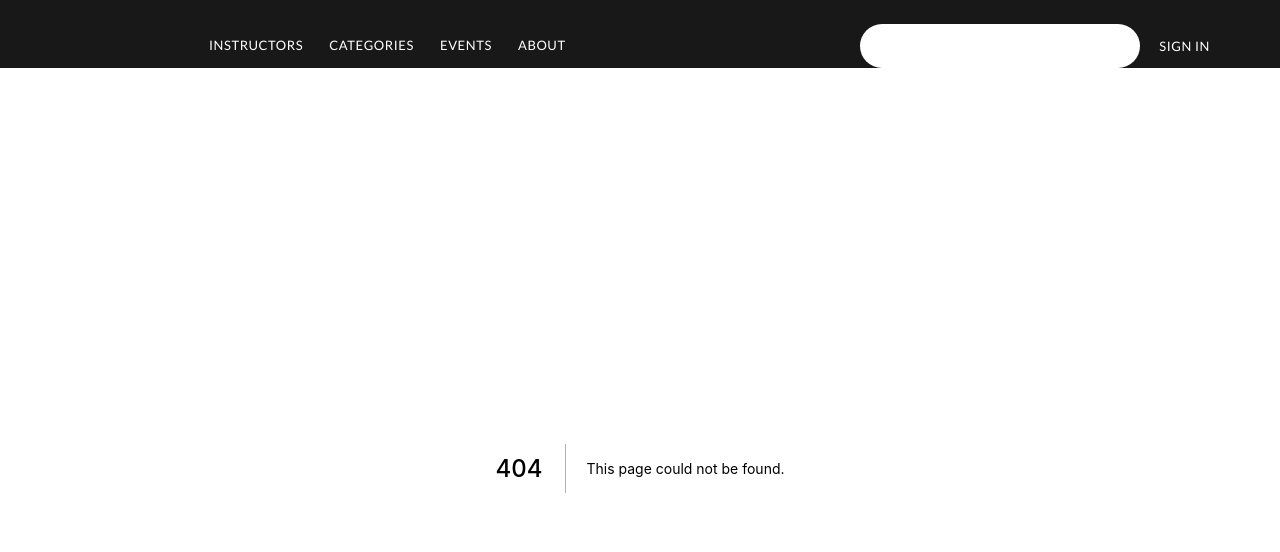
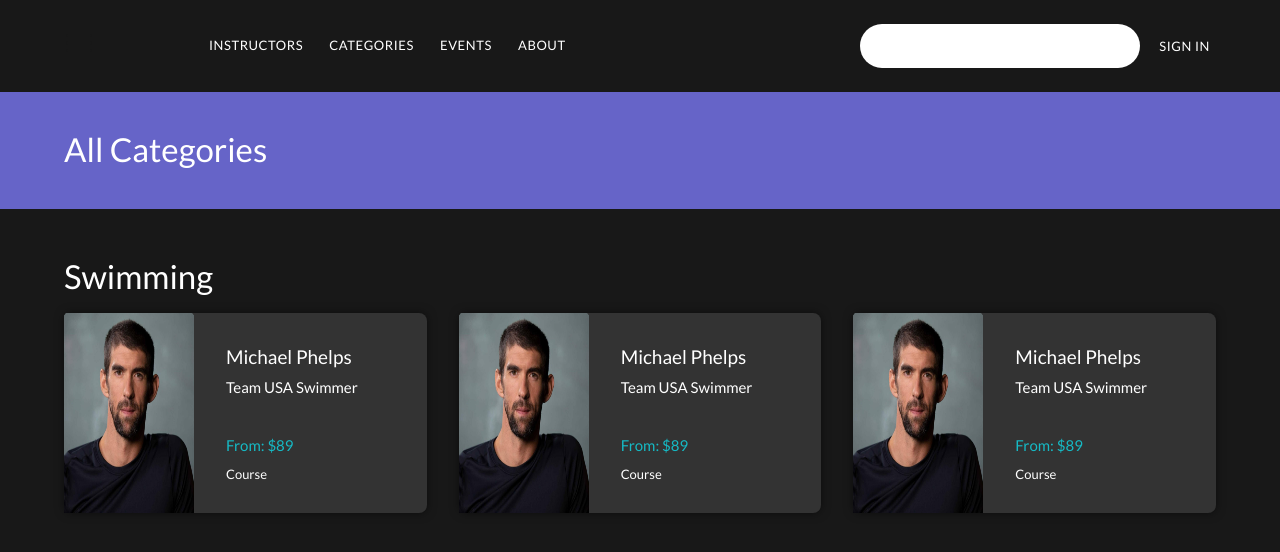
Before and after one commit to pa859/sports-website, a Next.js app: page /instructors in a window 1280 px wide. Before the commit this address had no page. Shown: the top 552 px of the page. Built offline with nearby package versions, Linux system fonts and the light colour scheme.

Commit message:
add instructors page

```diff
--- a/components/nav.js
+++ b/components/nav.js
@@ -39,7 +39,7 @@
 
                             <Link href='/events'><a>EVENTS</a></Link>
 
-                            <Link href='about'><a>ABOUT</a></Link>
+                            <Link href='/about'><a>ABOUT</a></Link>
                         </ul>
                     </div>
                     <div className={styles.navigation_two}>
@@ -74,7 +74,7 @@
                             <Link href='/instructors'><a>INSTRUCTORS</a></Link>
                             <Link href='/categories'><a>CATEGORIES</a></Link>
                             <Link href='/events'><a>EVENTS</a></Link>
-                            <Link href='about'><a>ABOUT</a></Link>
+                            <Link href='/about'><a>ABOUT</a></Link>
                         </ul>
                         <div className={styles.menu_list_two} >
                             <div><input></input></div>
--- /dev/null
+++ b/pages/instructors.js
@@ -0,0 +1,71 @@
+import React from 'react'
+import Image from 'next/image'
+import styles from '../sass/layouts/instructors.module.scss'
+
+function Instructors() {
+  return (
+    <div className={styles.wraper}>
+        <div className={styles.container}>
+            <section className={styles.categories}>
+                <h1>All Categories</h1>
+            </section>
+            <section className={styles._category}>
+                <div className={styles._category_head}>
+                    <h2>Swimming</h2>
+                </div>
+                <div className={styles._category_bottom}>
+                    <div className={styles._category_container}>
+                        <div className={styles._instructor}>
+                            <div className={styles._instructor_left}>
+                                <Image src="/images/IMAGEin1.png" width={130} height={200} style={{height: "auto"}}/>
+                            </div>
+                            <div className={styles._instructor_right}>
+                                <div className={styles._instructor_right_one}>
+                                    <p>Michael Phelps</p>
+                                    <p>Team USA Swimmer</p>
+                                </div>
+                                <div className={styles._instructor_right_two}>
+                                    <p>From: $89</p>
+                                    <p>Course</p>
+                                </div>
+                            </div>
+                        </div>
+                        <div className={styles._instructor}>
+                            <div className={styles._instructor_left}>
+                                <Image src="/images/IMAGEin1.png" width={130} height={200} style={{height: "auto"}}/>
+                            </div>
+                            <div className={styles._instructor_right}>
+                                <div className={styles._instructor_right_one}>
+                                    <p>Michael Phelps</p>
+                                    <p>Team USA Swimmer</p>
+                                </div>
+                                <div className={styles._instructor_right_two}>
+                                    <p>From: $89</p>
+                                    <p>Course</p>
+                                </div>
+                            </div>
+                        </div>
+                        <div className={styles._instructor}>
+                            <div className={styles._instructor_left}>
+                                <Image src="/images/IMAGEin1.png" width={130} height={200} style={{height: "auto"}}/>
+                            </div>
+                            <div className={styles._instructor_right}>
+                                <div className={styles._instructor_right_one}>
+                                    <p>Michael Phelps</p>
+                                    <p>Team USA Swimmer</p>
+                                </div>
+                                <div className={styles._instructor_right_two}>
+                                    <p>From: $89</p>
+                                    <p>Course</p>
+                                </div>
+                            </div>
+                        </div>
+                    </div>
+                </div>
+            </section>
+        </div>
+    </div>
+  )
+}
+
+export default Instructors
--- a/sass/components/_nav.scss
+++ b/sass/components/_nav.scss
@@ -1,5 +1,5 @@
 ._wraper {
-    padding: 1.5em 5% 0 5%;
+    padding: 1.5em 5% 1.5em 5%;
     background-color: #181818;
 }
 
--- a/sass/layouts/instructors.module.scss
+++ b/sass/layouts/instructors.module.scss
@@ -0,0 +1,117 @@
+.categories {
+    padding: 3% 5%;
+    background: #6664C8;
+    border-radius: 0px;
+
+    & h1 {
+        font-family: 'Lato';
+        font-style: normal;
+        font-weight: 400;
+        font-size: clamp(1.6rem, 3vw, 2.0625rem);
+        line-height: 121%;
+        /* identical to box height, or 121% */
+        color: #FFFFFF;
+    }
+}
+
+._category {
+    padding-top: 3em;
+    padding-inline: 5%;
+}
+
+._category_head {
+    & h2 {
+        font-family: 'Lato';
+        font-style: normal;
+        font-weight: 400;
+        font-size: clamp(1.6rem, 3vw, 2.0625rem);
+        line-height: 1.2em;
+        /* identical to box height, or 121% */
+        color: #FFFFFF;
+        margin-bottom: 0.5em;
+    }
+}
+
+._category_container {
+    display: grid;
+    grid-template-columns: 1fr;
+    grid-auto-rows: auto;
+    gap: 2em;
+}
+
+._instructor {
+    height: 200px;
+    background: #333333;
+    box-shadow: 0px 0px 10px rgba(0, 0, 0, 0.5);
+    border-radius: 8px;
+    display: flex;
+    flex-direction: row;
+    flex-wrap: nowrap;
+
+    & ._instructor_right {
+        display: flex;
+        flex-direction: column;
+        justify-content: space-between;
+        padding: 2em;
+    }
+
+    & ._instructor_right_one {
+        & p:first-child {
+            font-family: 'Lato';
+            font-style: normal;
+            font-weight: 400;
+            font-size: 1.1875rem;
+            line-height: 1.3em;
+            margin-bottom: 0.3em;
+            /* or 121% */
+            color: #FFFFFF;
+        }
+        & p:last-child {
+            font-family: 'Lato';
+            font-style: normal;
+            font-weight: 400;
+            font-size: 0.9375rem;
+            line-height: 1.6em;
+
+            /* identical to box height, or 160% */
+            color: #FFFFFF;
+        }
+    }
+
+    & ._instructor_right_two {
+        & p:first-child {
+            font-family: 'Lato';
+            font-style: normal;
+            font-weight: 400;
+            font-size: 0.9375rem;
+            line-height: 187%;
+            /* identical to box height, or 187% */
+            margin-bottom: 0.5em;
+            color: #16BAC5;
+
+        }
+        & p:last-child {
+            font-family: 'Lato';
+            font-style: normal;
+            font-weight: 400;
+            font-size: 0.8125rem;
+            line-height: 110%;
+            /* identical to box height, or 110% */
+            text-transform: capitalize;
+
+            color: #FFFFFF;
+        }
+    }
+}
+
+@media only screen and (min-width: 668px) {
+    ._category_container {
+        grid-template-columns: 1fr 1fr;
+    }
+}
+
+@media only screen and (min-width: 1200px) {
+    ._category_container {
+        grid-template-columns: 1fr 1fr 1fr;
+    }
+}
```
